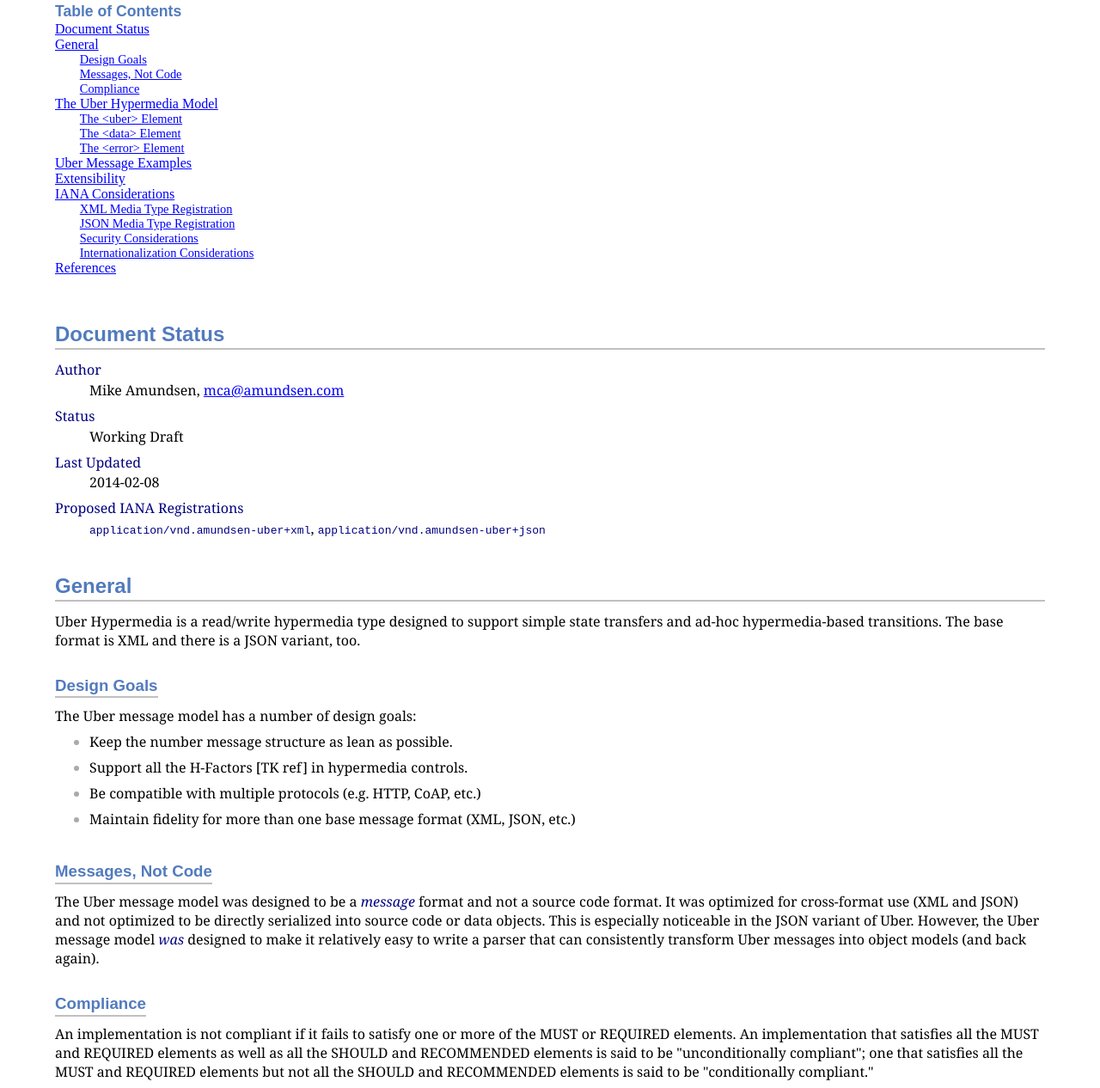
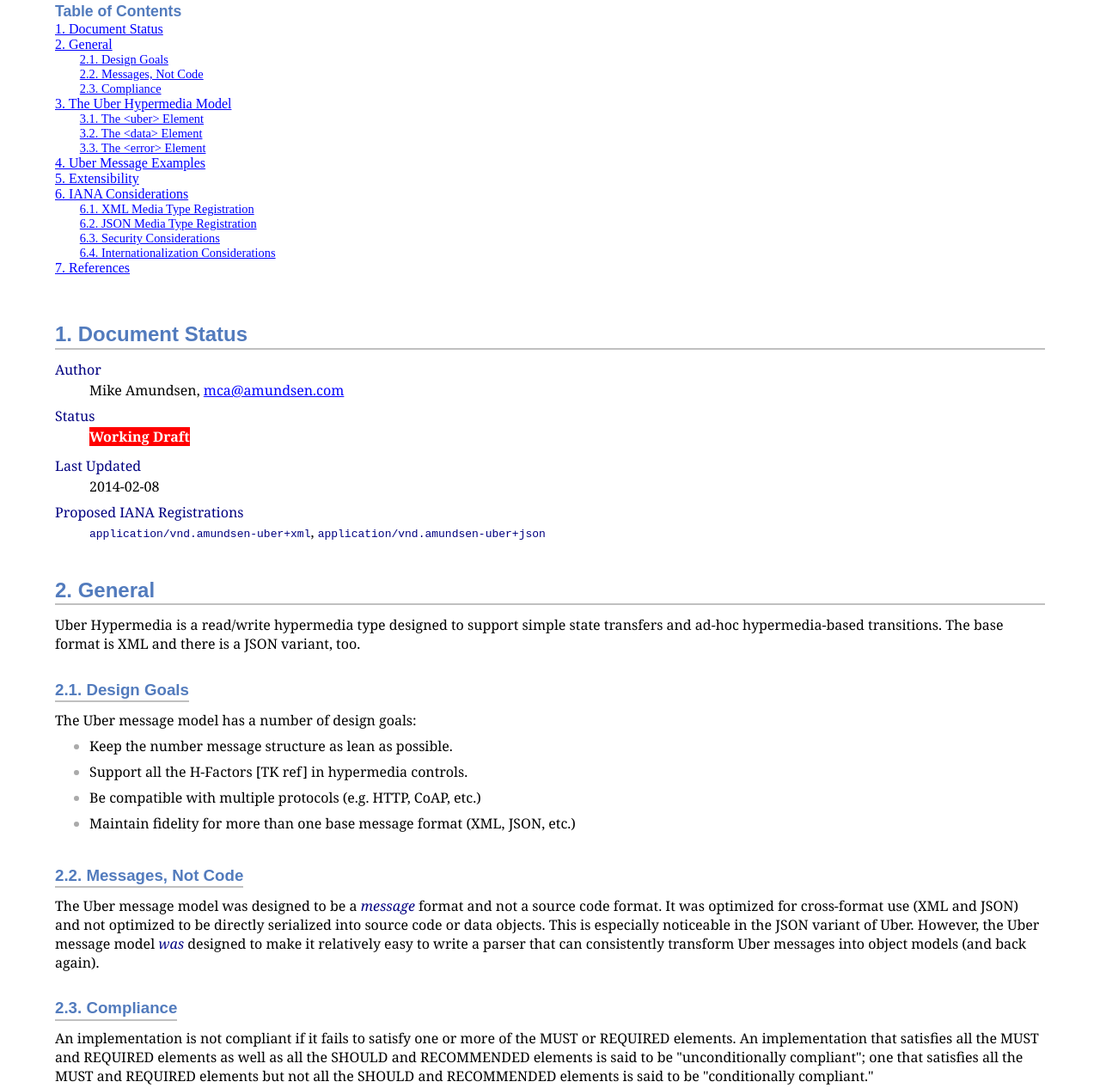
Before and after one commit to mamund/media-types, a plain HTML site: page uber-hypermedia.html in a window 1280 px wide. Shown: the part 97-1363 px from the top of the page at 86% size. Drawn offline with Linux system fonts and the light colour scheme.

Commit message:
set up numbering

```diff
--- a/uber-hypermedia.html
+++ b/uber-hypermedia.html
@@ -575,7 +575,7 @@ footnotes: function () {
 </div>
 <div id="content">
 <div class="sect1">
-<h2 id="_document_status">Document Status</h2>
+<h2 id="_document_status">1. Document Status</h2>
 <div class="sectionbody">
 <div class="dlist"><dl>
 <dt class="hdlist1">
@@ -591,9 +591,11 @@ Status
 </dt>
 <dd>
 <p>
-  Working Draft
+  <strong><span class="white red-background">Working Draft</span></strong>
 </p>
 </dd>
+</dl></div>
+<div class="dlist"><dl>
 <dt class="hdlist1">
 Last Updated
 </dt>
@@ -614,11 +616,11 @@ Proposed IANA Registrations
 </div>
 </div>
 <div class="sect1">
-<h2 id="_general">General</h2>
+<h2 id="_general">2. General</h2>
 <div class="sectionbody">
 <div class="paragraph"><p>Uber Hypermedia is a read/write hypermedia type designed to support simple state transfers and ad-hoc hypermedia-based transitions. The base format is XML and there is a JSON variant, too.</p></div>
 <div class="sect2">
-<h3 id="_design_goals">Design Goals</h3>
+<h3 id="_design_goals">2.1. Design Goals</h3>
 <div class="paragraph"><p>The Uber message model has a number of design goals:</p></div>
 <div class="ulist"><ul>
 <li>
@@ -644,11 +646,11 @@ Maintain fidelity for more than one base message format (XML, JSON, etc.)
 </ul></div>
 </div>
 <div class="sect2">
-<h3 id="_messages_not_code">Messages, Not Code</h3>
+<h3 id="_messages_not_code">2.2. Messages, Not Code</h3>
 <div class="paragraph"><p>The Uber message model was designed to be a <em>message</em> format and not a source code format. It was optimized for cross-format use (XML and JSON) and not optimized to be directly serialized into source code or data objects. This is especially noticeable in the JSON variant of Uber. However, the Uber message model <em>was</em> designed to make it relatively easy to write a parser that can consistently transform Uber messages into object models (and back again).</p></div>
 </div>
 <div class="sect2">
-<h3 id="_compliance">Compliance</h3>
+<h3 id="_compliance">2.3. Compliance</h3>
 <div class="paragraph"><p>An implementation is not compliant if it fails to satisfy one or more of the MUST or REQUIRED elements. An implementation that satisfies all the MUST and REQUIRED elements as well as all the SHOULD and RECOMMENDED elements is said to be "unconditionally compliant"; one that satisfies all the MUST and REQUIRED elements but not all the SHOULD and RECOMMENDED elements is said to be "conditionally compliant."</p></div>
 <div class="admonitionblock">
 <table><tr>
@@ -664,7 +666,7 @@ Maintain fidelity for more than one base message format (XML, JSON, etc.)
 </div>
 </div>
 <div class="sect1">
-<h2 id="_the_uber_hypermedia_model">The Uber Hypermedia Model</h2>
+<h2 id="_the_uber_hypermedia_model">3. The Uber Hypermedia Model</h2>
 <div class="sectionbody">
 <div class="paragraph"><p>There are only three elements in the Uber Hypermedia message:</p></div>
 <div class="dlist"><dl>
@@ -694,7 +696,7 @@ Maintain fidelity for more than one base message format (XML, JSON, etc.)
 </dd>
 </dl></div>
 <div class="sect2">
-<h3 id="_the_tt_lt_uber_gt_tt_element">The <tt>&lt;uber&gt;</tt> Element</h3>
+<h3 id="_the_tt_lt_uber_gt_tt_element">3.1. The <tt>&lt;uber&gt;</tt> Element</h3>
 <div class="paragraph"><p>This is the root element of a Uber Hypermedia message. Every Uber message MUST have this as it&#8217;s root. It has one optional attribute: <tt>version</tt> which carries the Uber message version information. For this release, all Uber messages SHOULD be set to the value of "1.0". If the <tt>version</tt> attribute is missing, then it can be assumed to be set to "1.0".</p></div>
 <div class="listingblock">
 <div class="title">Example <tt>&lt;uber&gt;</tt> Elements</div>
@@ -709,7 +711,7 @@ Maintain fidelity for more than one base message format (XML, JSON, etc.)
 </div></div>
 </div>
 <div class="sect2">
-<h3 id="_the_tt_lt_data_gt_tt_element">The <tt>&lt;data&gt;</tt> Element</h3>
+<h3 id="_the_tt_lt_data_gt_tt_element">3.2. The <tt>&lt;data&gt;</tt> Element</h3>
 <div class="paragraph"><p>The <tt>&lt;data&gt;</tt> element is the main element in the message. A valid Uber message SHOULD contain at least one <tt>&lt;data&gt;</tt> element. If it does appear, it MUST appear as a child of the <tt>&lt;uber&gt;</tt> element. The <tt>&lt;data&gt;</tt> element AMY" also appear as the child element of the <tt>&lt;error&gt;</tt> element. The <tt>&lt;data&gt;</tt> element may be nested as many times as needed. The <tt>&lt;data&gt;</tt> element has the following attributes (all attributes are OPTIONAL):</p></div>
 <div class="dlist"><dl>
 <dt class="hdlist1">
@@ -894,7 +896,7 @@ Maintain fidelity for more than one base message format (XML, JSON, etc.)
 </div></div>
 </div>
 <div class="sect2">
-<h3 id="_the_tt_lt_error_gt_tt_element">The <tt>&lt;error&gt;</tt> Element</h3>
+<h3 id="_the_tt_lt_error_gt_tt_element">3.3. The <tt>&lt;error&gt;</tt> Element</h3>
 <div class="paragraph"><p>The <tt>&lt;error&gt;</tt> element contains any error information returned by the server regarding the previous request. The <tt>&lt;error&gt;</tt> element has no attributes. This is an OPTIONAL element. When present, it SHOULD contain one or more <tt>&lt;data&gt;</tt> child elements. It is the <tt>&lt;data&gt;</tt> child elements that contains error details.</p></div>
 <div class="listingblock">
 <div class="title">Example <tt>&lt;error&gt;</tt> Elements</div>
@@ -927,7 +929,7 @@ Maintain fidelity for more than one base message format (XML, JSON, etc.)
 </div>
 </div>
 <div class="sect1">
-<h2 id="_uber_message_examples">Uber Message Examples</h2>
+<h2 id="_uber_message_examples">4. Uber Message Examples</h2>
 <div class="sectionbody">
 <div class="paragraph"><p>Uber messages may appear in XML or JSON formats. Below are examples of each.</p></div>
 <div class="listingblock">
@@ -1093,7 +1095,7 @@ Maintain fidelity for more than one base message format (XML, JSON, etc.)
 </div>
 </div>
 <div class="sect1">
-<h2 id="_extensibility">Extensibility</h2>
+<h2 id="_extensibility">5. Extensibility</h2>
 <div class="sectionbody">
 <div class="paragraph"><p>This document describes the Uber Hypermedia markup vocabulary. Markup from other vocabularies ("foreign markup") can be used in an Uber Hypermedia document. Any extensions to the Uber Hypermedia vocabulary MUST not redefine any objects (or their properties), arrays, properties, link relations, or data types defined in this document. Clients that do not recognize extensions to the Uber Hypermedia vocabulary SHOULD ignore them.</p></div>
 <div class="paragraph"><p>The details of designing and implementing Uber Hypermedia extensions is beyond the scope of this document.</p></div>
@@ -1110,29 +1112,29 @@ Maintain fidelity for more than one base message format (XML, JSON, etc.)
 </div>
 </div>
 <div class="sect1">
-<h2 id="_iana_considerations">IANA Considerations</h2>
+<h2 id="_iana_considerations">6. IANA Considerations</h2>
 <div class="sectionbody">
 <div class="paragraph"><p>[TK text goes here]</p></div>
 <div class="sect2">
-<h3 id="_xml_media_type_registration">XML Media Type Registration</h3>
+<h3 id="_xml_media_type_registration">6.1. XML Media Type Registration</h3>
 <div class="paragraph"><p>[TK text goes here]</p></div>
 </div>
 <div class="sect2">
-<h3 id="_json_media_type_registration">JSON Media Type Registration</h3>
+<h3 id="_json_media_type_registration">6.2. JSON Media Type Registration</h3>
 <div class="paragraph"><p>[TK text goes here]</p></div>
 </div>
 <div class="sect2">
-<h3 id="_security_considerations">Security Considerations</h3>
+<h3 id="_security_considerations">6.3. Security Considerations</h3>
 <div class="paragraph"><p>[TK text goes here]</p></div>
 </div>
 <div class="sect2">
-<h3 id="_internationalization_considerations">Internationalization Considerations</h3>
+<h3 id="_internationalization_considerations">6.4. Internationalization Considerations</h3>
 <div class="paragraph"><p>[TK text goes here]</p></div>
 </div>
 </div>
 </div>
 <div class="sect1">
-<h2 id="_references">References</h2>
+<h2 id="_references">7. References</h2>
 <div class="sectionbody">
 <div class="paragraph"><p>[TK text goes here]</p></div>
 </div>
@@ -1141,7 +1143,7 @@ Maintain fidelity for more than one base message format (XML, JSON, etc.)
 <div id="footnotes"><hr /></div>
 <div id="footer">
 <div id="footer-text">
-Last updated 2014-02-08 22:26:18 EST
+Last updated 2014-02-08 22:33:29 EST
 </div>
 </div>
 </body>
```
Also changed, not shown: 1 other file.
